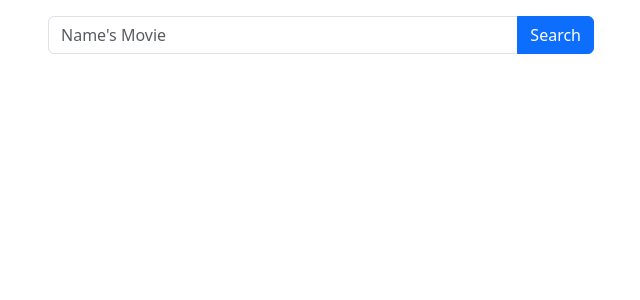
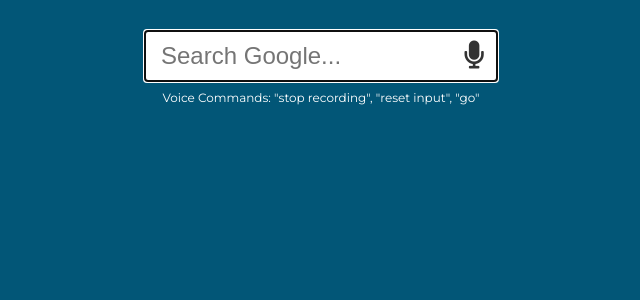
Before and after one commit to ThanhTrieu/Demo-API-IT0602, a PHP site: page / in a window 1280 px wide. Shown: the top 300 px of the page, without its empty margins (319-959 px from the left). Run offline with PHP 8.4, Linux system fonts and the light colour scheme; some libraries are stand-ins or nearby versions.

Commit message:
update code

```diff
--- /dev/null
+++ b/css/style.css
@@ -0,0 +1,55 @@
+@import url('https://fonts.googleapis.com/css?family=Montserrat');
+
+* {
+  margin: 0;
+  padding: 0;
+  box-sizing: border-box;
+}
+body {
+  font-family: 'Montserrat', sans-serif;
+  background-color: #025677;
+  color: #fff;
+}
+.container {
+  padding: 30px 50px;
+}
+#search-form {
+  width: 30%;
+  margin: 0 auto;
+  position: relative;
+}
+#search-form input {
+  width: 100%;
+  font-size: 1.5rem;
+  padding: 10px 15px;
+  border: 2px solid #ccc;
+  border-radius: 2px;
+}
+#search-form button {
+  position: absolute;
+  top: 0;
+  right: 0;
+  bottom: 0;
+  background-color: transparent;
+  outline: none;
+  border: none;
+  width: 3rem;
+  text-align: center;
+  font-size: 1.75rem;
+  cursor: pointer;
+  color: #333;
+}
+.info {
+  margin-top: 0.5rem;
+  text-align: center;
+  font-size: 0.75rem;
+}
+
+@media (max-width: 1200px) {
+  #search-form { width: 50%; }
+}
+@media (max-width: 768px) {
+  .container { padding: 30px 35px; }
+  #search-form { width: 100%; }
+  .info { font-size: 0.5rem; }
+}
--- a/index.php
+++ b/index.php
@@ -4,88 +4,20 @@
 <head>
     <meta charset="UTF-8">
     <meta name="viewport" content="width=device-width, initial-scale=1.0">
-    <title>Demo API</title>
-    <link href="https://cdn.jsdelivr.net/npm/bootstrap@5.3.3/dist/css/bootstrap.min.css" rel="stylesheet">
+    <title>Document</title>
+    <link href="https://cdnjs.cloudflare.com/ajax/libs/font-awesome/5.9.0/css/all.min.css" rel="stylesheet" />
+    <link href="css/style.css" rel="stylesheet"/>
 </head>
 
 <body>
     <div class="container">
-        <div class="row">
-            <div class="col-sm-12 col-md-6 offset-md-3">
-                <div class="input-group my-3">
-                    <input id="js-inputSearch" type="text" class="form-control" placeholder="Name's Movie">
-                    <button class="input-group-text btn btn-primary" id="js-btnSearch">Search</button>
-                </div>
-            </div>
-        </div>
-        <div class="row" id="result">
-
-        </div>
-        <div id="tpsreport"></div>
+        <form action="https://www.google.com/search" method="get" target="_blank" id="search-form">
+            <input name="q" type="text" placeholder="Search Google..." autocomplete="off" autofocus>
+            <!-- <button type="button"><i class="fas fa-microphone"></i></button> -->
+        </form>
+        <p class="info"></p>
     </div>
-
-    <script src="https://ajax.googleapis.com/ajax/libs/jquery/3.7.1/jquery.min.js"></script>
-    <script src="https://cdnjs.cloudflare.com/ajax/libs/annyang/2.6.0/annyang.min.js"></script>
-    <script>
-        if (annyang) {
-            // Let's define our first command. First the text we expect, and then the function it should call
-            var commands = {
-                'show tps report': function() {
-                    $('#tpsreport').animate({
-                        bottom: '-100px'
-                    });
-                }
-            };
-            annyang.init({
-                "help": function() {$("#help").show();}
-            });
-
-            // Add our commands to annyang
-            annyang.addCommands(commands);
-
-            // Start listening. You can call this here, or attach this call to an event, button, etc.
-            annyang.start();
-        }
-    </script>
-    <script>
-        // su dung Jquery
-        $(function() {
-            let btnSearch = $('#js-btnSearch');
-            let inputSearch = $('#js-inputSearch');
-            let showResult = $('#result')
-            btnSearch.click(function() {
-                let nameMovie = inputSearch.val().trim();
-                if (nameMovie.length > 0) {
-                    $.ajax({
-                        url: "api.php",
-                        type: "POST",
-                        data: {
-                            movie: nameMovie
-                        },
-                        beforeSend: function() {
-                            $(btnSearch).text("Loading ....");
-                        },
-                        success: function(result) {
-                            $(btnSearch).text("Search");
-                            result = JSON.parse(result);
-                            showResult.html(result.map(data => `
-                                <div class="col-sm-12 col-md-3 mb-3">
-                                    <div class="card">
-                                        <img src="http://image.tmdb.org/t/p/w500${data.poster_path}" class="card-img-top" alt="${data.title}">
-                                        <div class="card-body">
-                                            <p class="card-text">${data.title}</p>
-                                        </div>
-                                    </div>
-                                </div>
-                            `).join(''));
-                        }
-                    });
-                } else {
-                    alert("Enter movie");
-                }
-            });
-        });
-    </script>
+    <script src="js/voice.js"></script>
 </body>
 
 </html>
--- /dev/null
+++ b/js/voice.js
@@ -0,0 +1,82 @@
+const searchForm = document.querySelector("#search-form");
+const searchFormInput = searchForm.querySelector("input"); // <=> document.querySelector("#search-form input");
+const info = document.querySelector(".info");
+
+// The speech recognition interface lives on the browser’s window object
+const SpeechRecognition = window.SpeechRecognition || window.webkitSpeechRecognition; // if none exists -> undefined
+
+if(SpeechRecognition) {
+  console.log("Your Browser supports speech Recognition");
+
+  const recognition = new SpeechRecognition();
+  recognition.continuous = true;
+  // recognition.lang = "en-US";
+
+  searchForm.insertAdjacentHTML("beforeend", '<button type="button"><i class="fas fa-microphone"></i></button>');
+  searchFormInput.style.paddingRight = "50px";
+
+  const micBtn = searchForm.querySelector("button");
+  const micIcon = micBtn.firstElementChild;
+
+  micBtn.addEventListener("click", micBtnClick);
+  function micBtnClick() {
+    if(micIcon.classList.contains("fa-microphone")) { // Start Voice Recognition
+      recognition.start(); // First time you have to allow access to mic!
+    }
+    else {
+      recognition.stop();
+    }
+  }
+
+  recognition.addEventListener("start", startSpeechRecognition); // <=> recognition.onstart = function() {...}
+  function startSpeechRecognition() {
+    micIcon.classList.remove("fa-microphone");
+    micIcon.classList.add("fa-microphone-slash");
+    searchFormInput.focus();
+    console.log("Voice activated, SPEAK");
+  }
+
+  recognition.addEventListener("end", endSpeechRecognition); // <=> recognition.onend = function() {...}
+  function endSpeechRecognition() {
+    micIcon.classList.remove("fa-microphone-slash");
+    micIcon.classList.add("fa-microphone");
+    searchFormInput.focus();
+    console.log("Speech recognition service disconnected");
+  }
+
+  recognition.addEventListener("result", resultOfSpeechRecognition); // <=> recognition.onresult = function(event) {...} - Fires when you stop talking
+  function resultOfSpeechRecognition(event) {
+    const current = event.resultIndex;
+    const transcript = event.results[current][0].transcript;
+
+    if(transcript.toLowerCase().trim()==="stop recording") {
+      recognition.stop();
+    }
+    else if(!searchFormInput.value) {
+      searchFormInput.value = transcript;
+    }
+    else {
+      if(transcript.toLowerCase().trim()==="go") {
+        searchForm.submit();
+      }
+      else if(transcript.toLowerCase().trim()==="reset input") {
+        searchFormInput.value = "";
+      }
+      else {
+        searchFormInput.value = transcript;
+      }
+    }
+    // searchFormInput.value = transcript;
+    // searchFormInput.focus();
+    // setTimeout(() => {
+    //   searchForm.submit();
+    // }, 500);
+  }
+
+  info.textContent = 'Voice Commands: "stop recording", "reset input", "go"';
+
+}
+else {
+  console.log("Your Browser does not support speech Recognition");
+  info.textContent = "Your Browser does not support Speech Recognition";
+}
```
Also changed, not shown: movie.php (added, +91 -0 lines).
